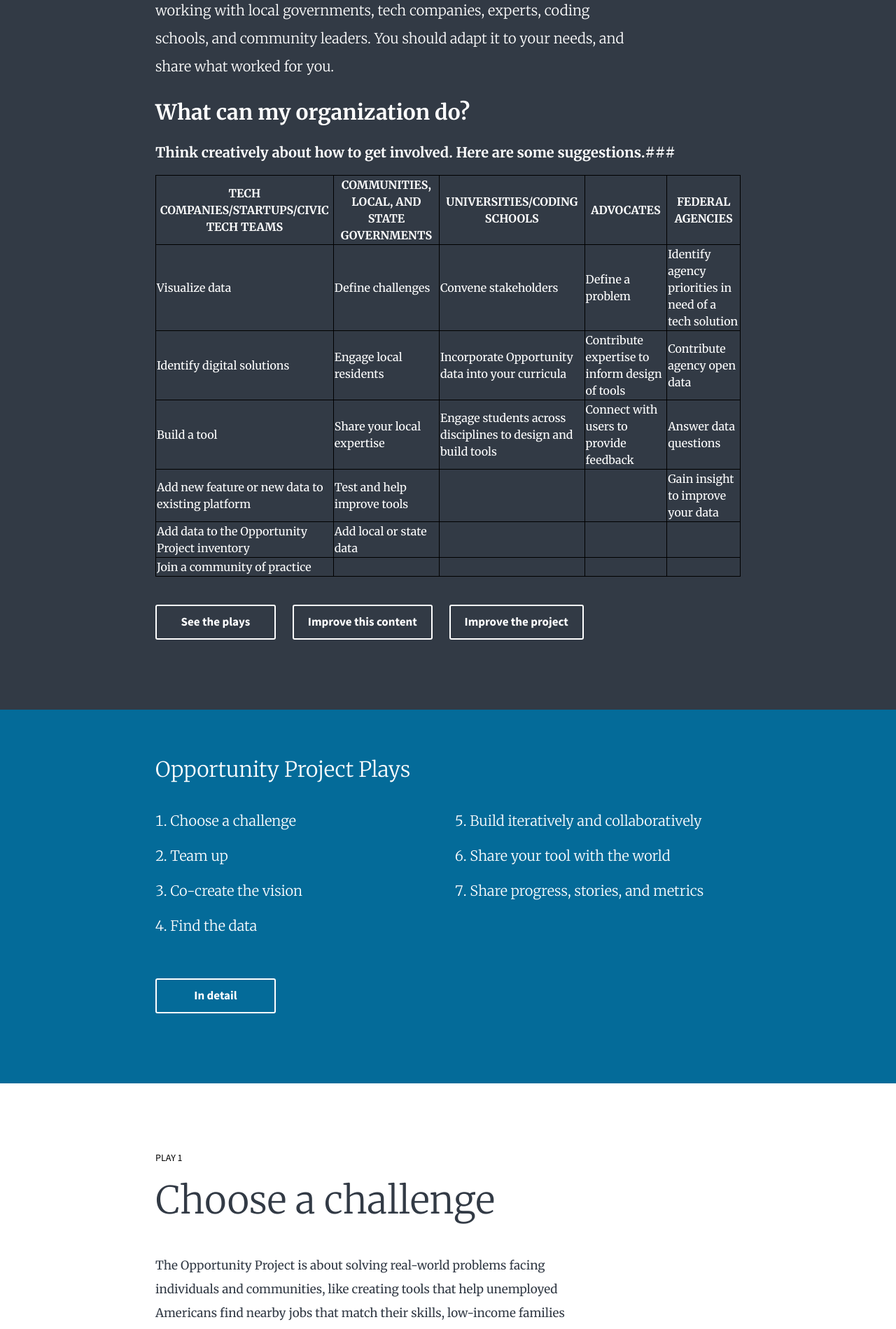
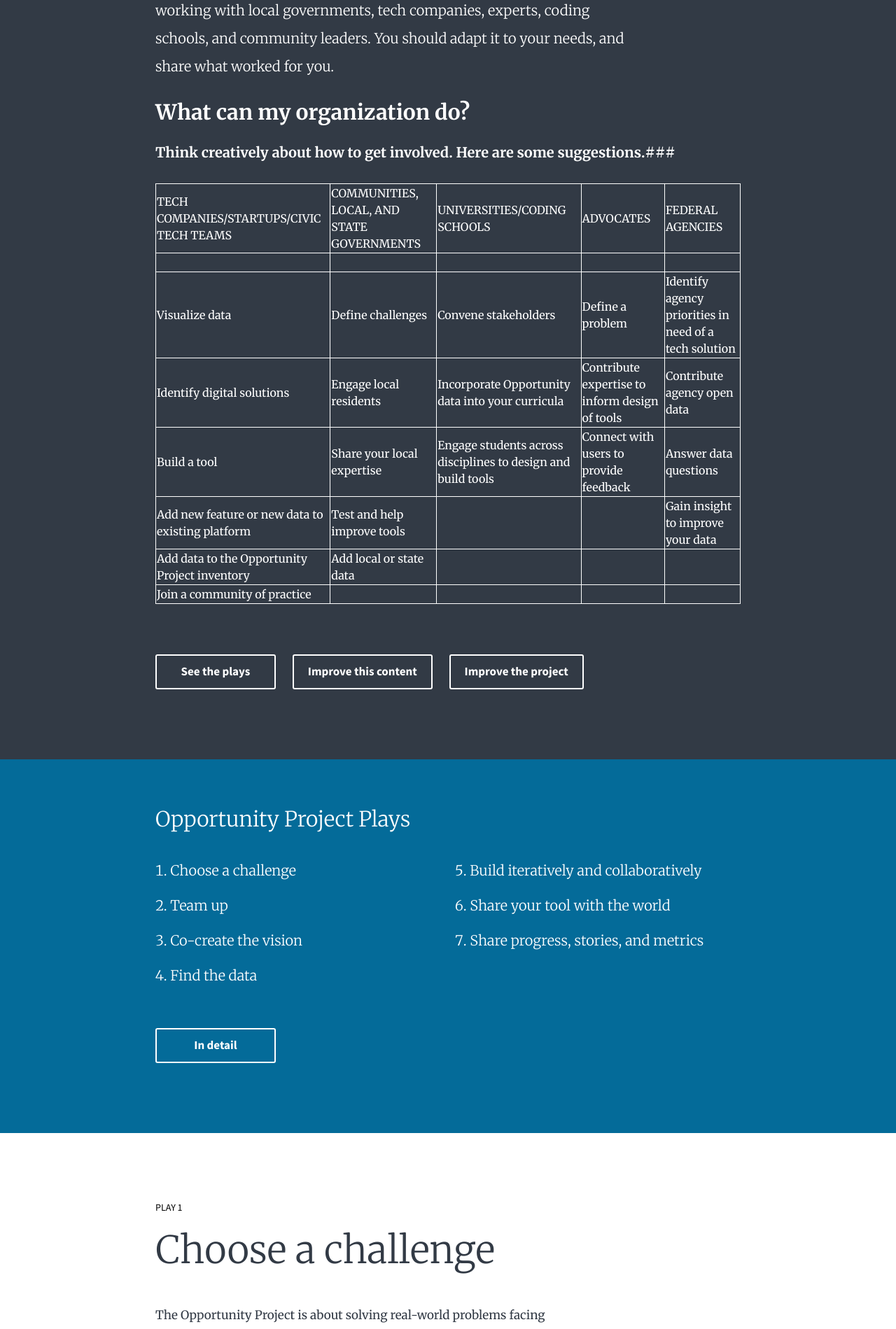
Before and after one commit to radhikabhatt26/opportunity-pm, a Jekyll site: the page built from index.html, in a window 1280 px wide. Shown: the part 1193-3092 px from the top of the page at 70% size. Built offline with Jekyll 4.4.1, drawn with Linux system fonts in a browser that asks for light colours.

Commit message:
marginally improved table css

```diff
--- a/_config.yml
+++ b/_config.yml
@@ -1,6 +1,6 @@
 permalink: pretty
 highlighter: rouge
-url: https://danhammer.github.io/opportunity-pm/
+#url: https://danhammer.github.io/opportunity-pm/
 
 collections:
   - plays
--- a/_includes/introduction.md
+++ b/_includes/introduction.md
@@ -10,7 +10,7 @@ This process is not one size fits all – it will look different depending on wh
 ### Think creatively about how to get involved. Here are some suggestions.###
 
 | TECH COMPANIES/STARTUPS/CIVIC TECH TEAMS | COMMUNITIES, LOCAL, AND STATE GOVERNMENTS 	| UNIVERSITIES/CODING SCHOOLS | ADVOCATES | FEDERAL AGENCIES |
-| -----------	| -----------	| -----------	| -----------	| -----------	|
+| 	| 	| 	| 	| 	|
 | Visualize data                                   	| Define challenges                         	| Convene stakeholders                                         	| Define a problem                               	| Identify agency priorities in need of a tech solution 	|
 | Identify digital solutions                       	| Engage local residents                    	| Incorporate Opportunity data into your curricula             	| Contribute expertise to inform design of tools 	| Contribute agency open data                           	|
 | Build a tool                                     	| Share your local expertise                	| Engage students across disciplines to design and build tools 	| Connect with users to provide feedback         	| Answer data questions                                 	|
--- a/assets/_sass/styles.scss
+++ b/assets/_sass/styles.scss
@@ -588,9 +588,21 @@ $slimmer: new-breakpoint(min-width 641px max-width 980px 12);
 }
 
 
+table, th,td {
 
 
-table, td, th {
+        border-spacing: 0;
         border-collapse: collapse;
-        border: 1px solid black;
+        border: 1px solid white;
+        margin: 2em 0;
+        min-width: 100%;
         }
+
+th {
+
+        border: 2px solid white;
+
+}
+td{
+
+}
```
Also changed, not shown: _plays/01.md (+2 -0 lines).
